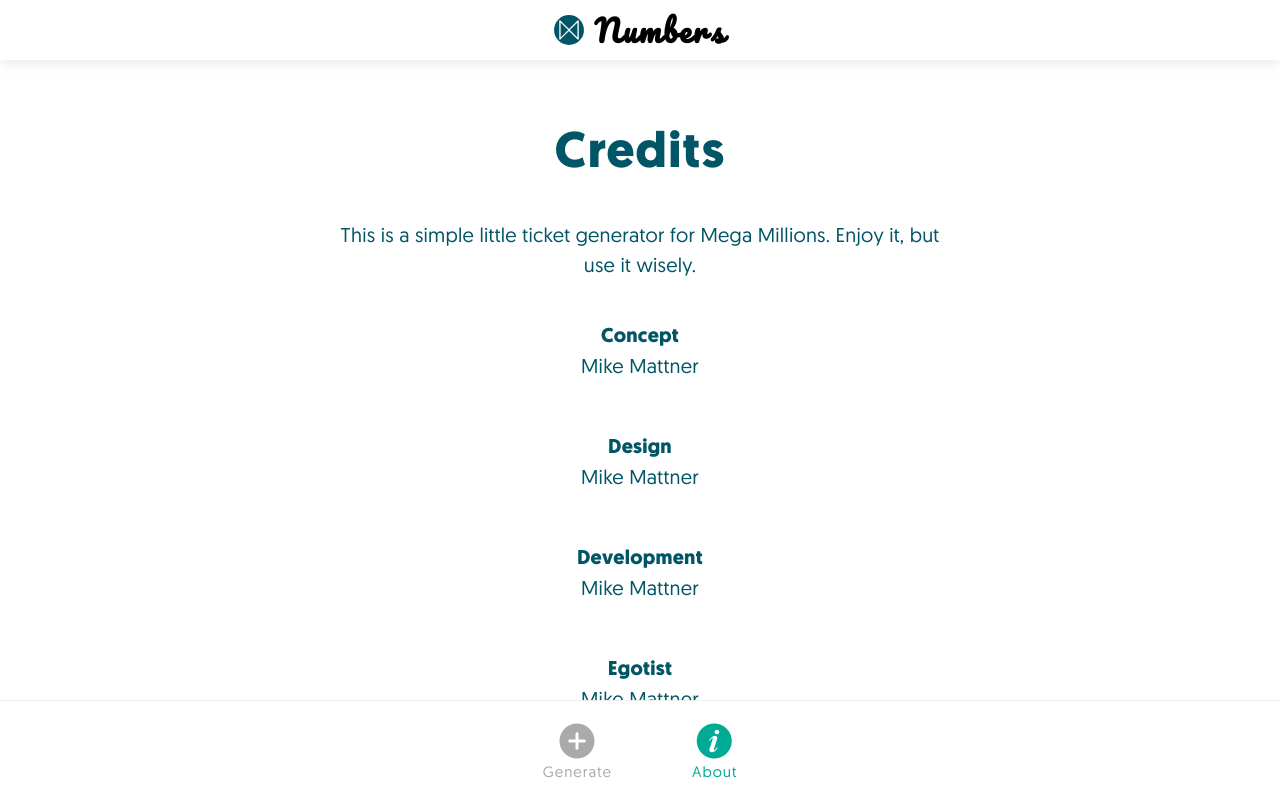
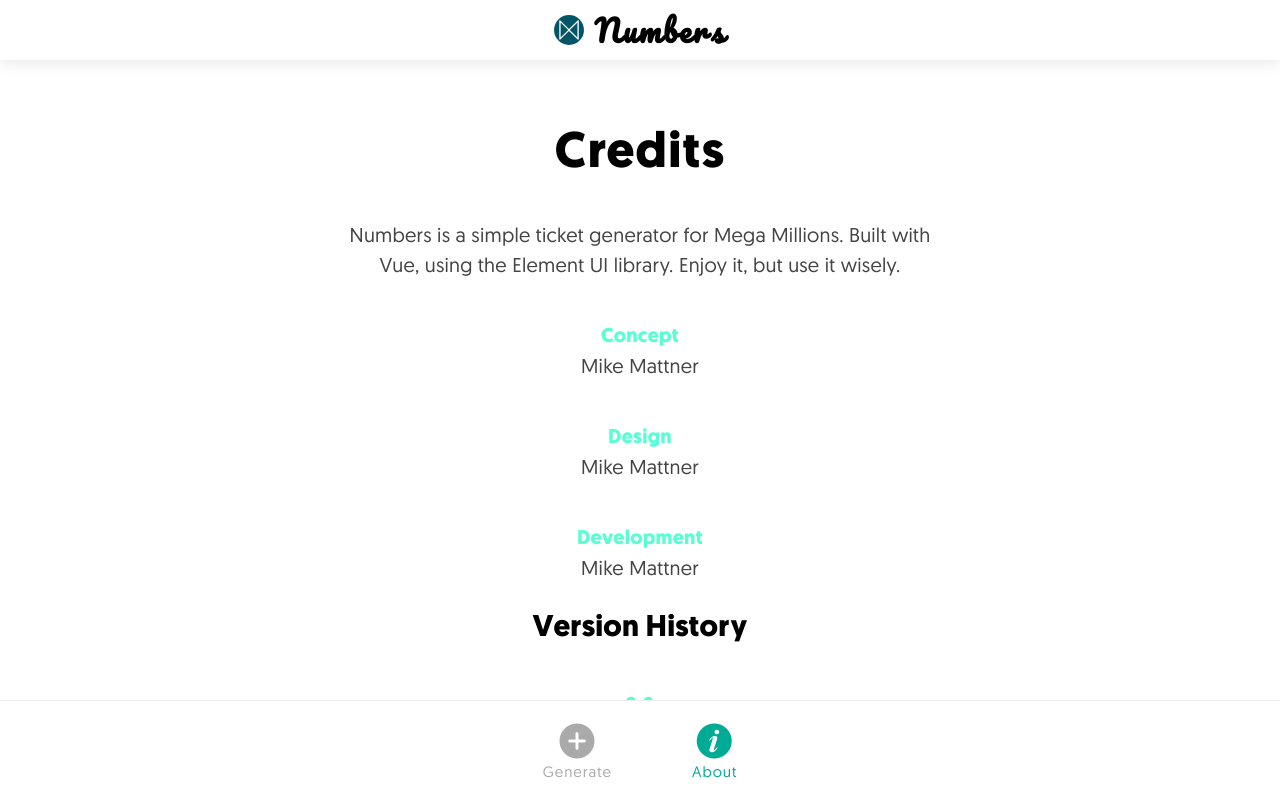
Before and after one commit to mikemattner/numbers, a Vue app: page /about in a window 1280 px wide. Shown: the top 798 px of the page. Built offline with nearby package versions, Linux system fonts and the light colour scheme.

Commit message:
Global color updates.

```diff
--- a/src/App.vue
+++ b/src/App.vue
@@ -49,7 +49,7 @@ body {
   padding-top: 80px !important;
 }
 h1,h2,h3 {
-  color: $dark-blueGreen;
+  color: $black;
 }
 footer {
   background-color: #fff;
--- a/src/assets/scss/utils/_defaults.scss
+++ b/src/assets/scss/utils/_defaults.scss
@@ -8,7 +8,7 @@ html {
 }
 body {
     background-color: #fff;
-    color: $dark-blueGreen;
+    color: #444;
     font-family: $sans-serif-font;
     font-weight: 400;
     -webkit-font-smoothing: antialiased;
--- a/src/components/Numbers.vue
+++ b/src/components/Numbers.vue
@@ -2,6 +2,7 @@
   <div class="numbers">
       <el-row type="flex" class="row-bg" justify="center">
           <el-col :xs="24" :md="16" :lg="12" class="card card--blue">
+            <h4>Ticket Generator</h4>
             <h2>{{ msg }}</h2>
               <el-form :inline="true" ref="form" label-width="120px">
                   <el-input-number v-model="num" :min="1" :max="10"></el-input-number>
@@ -123,6 +124,15 @@ export default {
 
       h2{
         color: $white;
+        margin-top: 0;
+      }
+      h4 {
+        color: $white;
+        margin-bottom: 0;
+        font-size: 0.65rem;
+        letter-spacing: 0.0675rem;
+        text-transform: uppercase;
+        font-weight: 700;
       }
     }
   }
--- a/src/views/About.vue
+++ b/src/views/About.vue
@@ -3,15 +3,14 @@
     <el-row type="flex" class="row-bg" justify="center">
         <el-col :xs="24" :md="16" :lg="12" class="card">
           <h1>Credits</h1>
-             <p>This is a simple little ticket generator for Mega Millions. Enjoy it, but use it wisely.</p>
+             <p>Numbers is a simple ticket generator for Mega Millions. Built with Vue,
+             using the Element UI library. Enjoy it, but use it wisely.</p>
              <dl class="clearfix">
                 <dt>Concept</dt>
                 <dd>Mike Mattner</dd>
                 <dt>Design</dt>
                 <dd>Mike Mattner</dd>
                 <dt>Development</dt>
-                <dd>Mike Mattner</dd>
-                <dt>Egotist</dt>
                 <dd>Mike Mattner</dd>
              </dl>
 
@@ -45,14 +44,14 @@ export default {
     dl {
         dt {
             font-weight: bold;
-            color: $dark-blueGreen;
+            color: $electricGreen;
             padding: 1em 0 0 0;
             border-top: 1px solid rgba(255, 255, 255, 0.05);
         }
         dd {
             padding: 0;
             margin: 0;
-            margin-bottom: 1.5rem;
+            margin-bottom: 1rem;
         }
     }
 }
```
